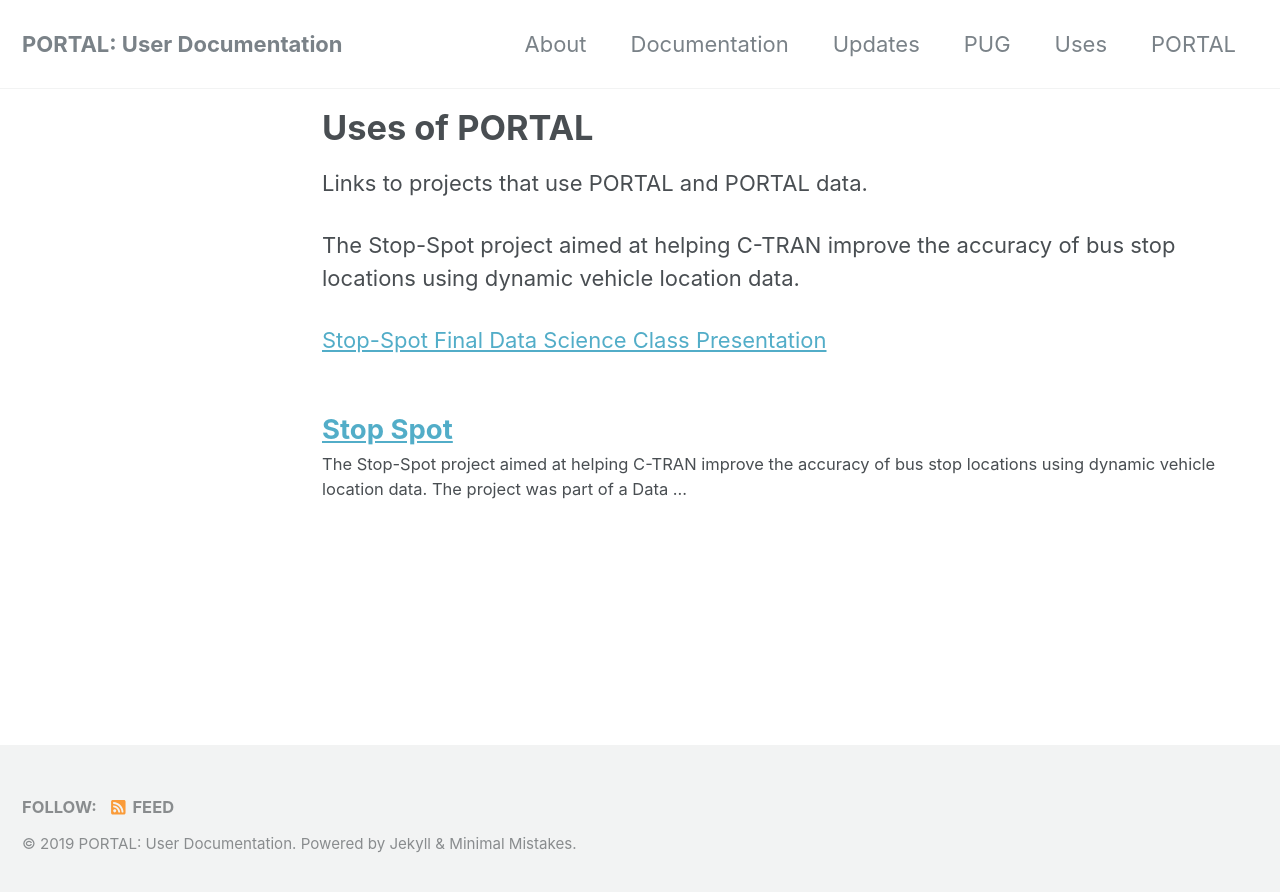
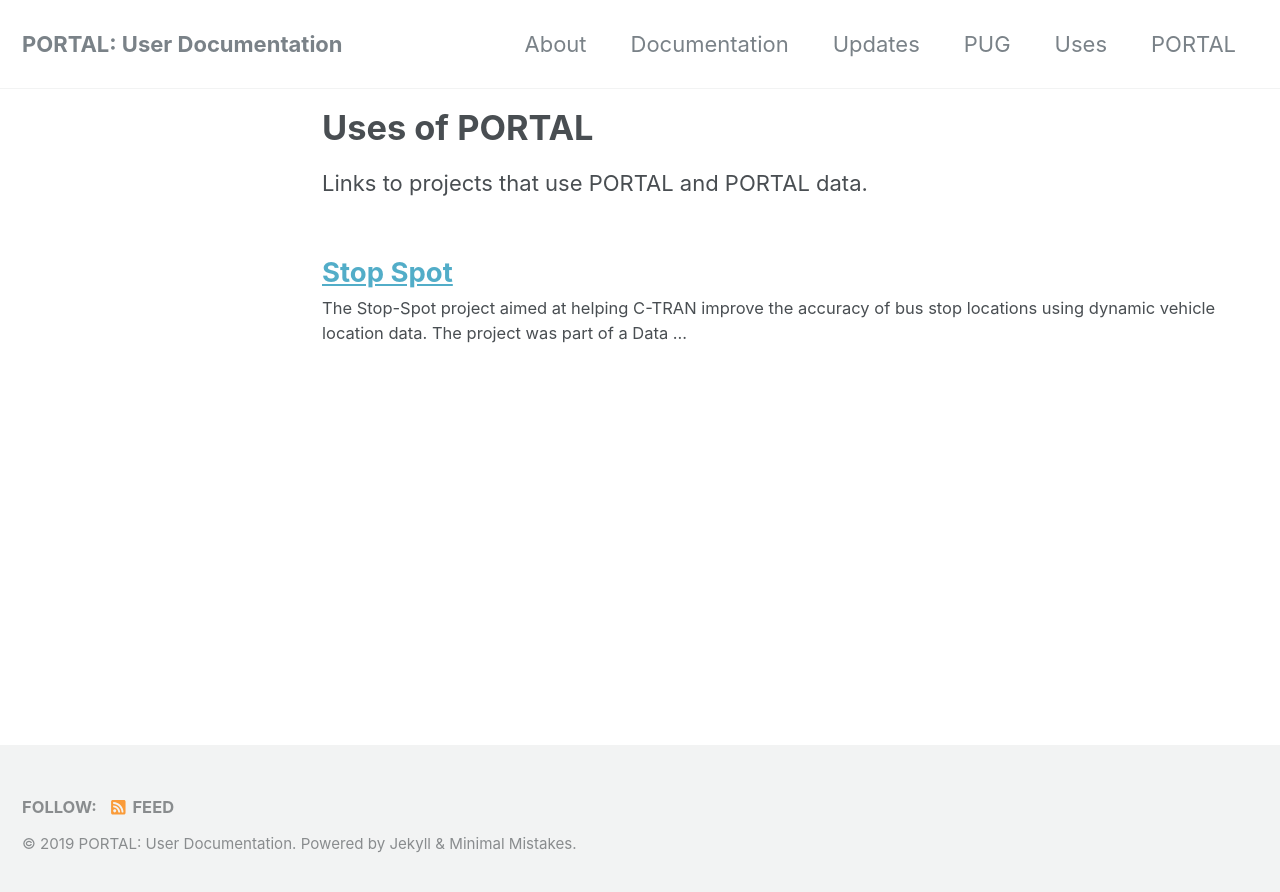
Before and after one commit to adus/portal-documentation, a Jekyll site: the page built from _pages/uses-of-portal.md, in a window 1280 px wide. Shown: the top 892 px of the page. Built offline with Jekyll 4.4.1, drawn with Linux system fonts in a browser that asks for light colours; nearby versions of some CDN libraries.

Commit message:
removing hack, issue fixed.

```diff
--- a/_pages/uses-of-portal.md
+++ b/_pages/uses-of-portal.md
@@ -8,7 +8,3 @@ author_profile: false
 ---
 
 Links to projects that use PORTAL and PORTAL data.
-
-The Stop-Spot project aimed at helping C-TRAN improve the accuracy of bus stop locations using dynamic vehicle location data.
-
-[Stop-Spot Final Data Science Class Presentation](https://drive.google.com/file/d/1yDww1mS4s2BpFOW2kacZK2JrPdAA4ihA/view?usp=sharing)
```
